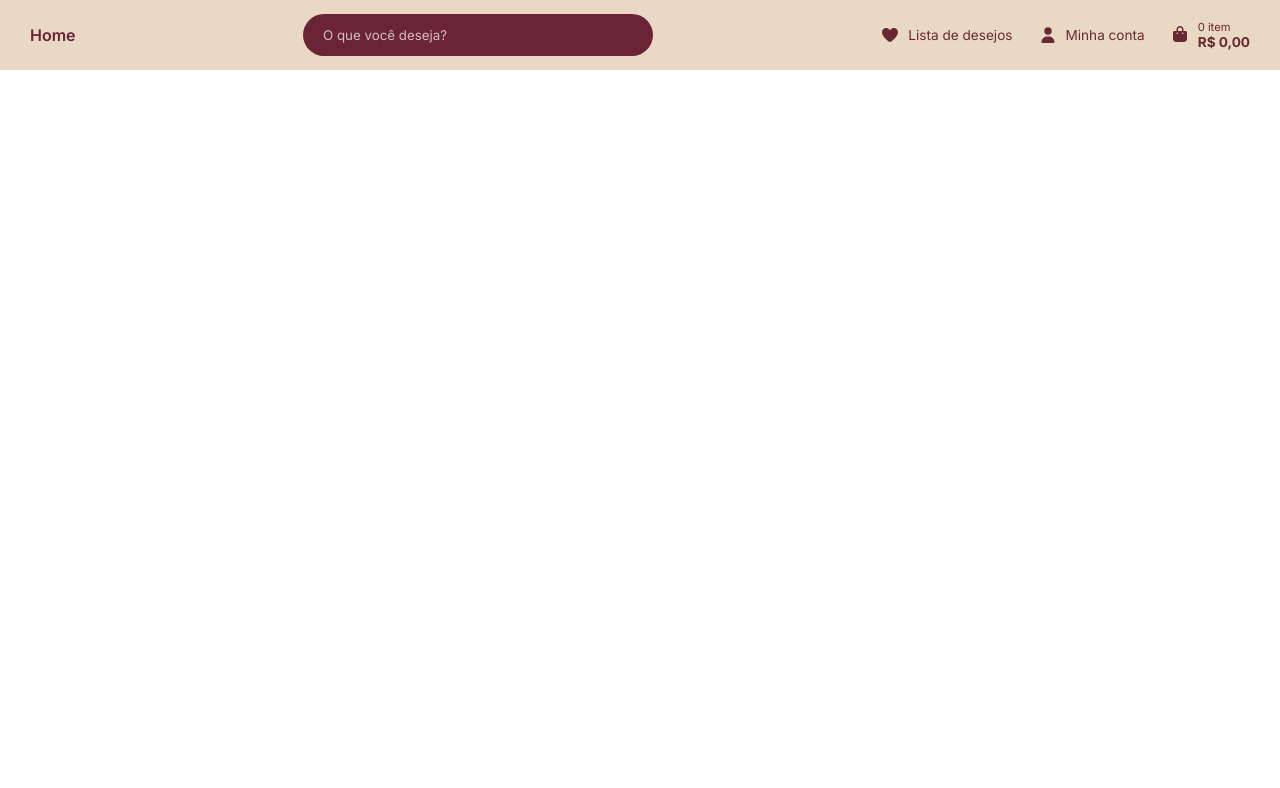
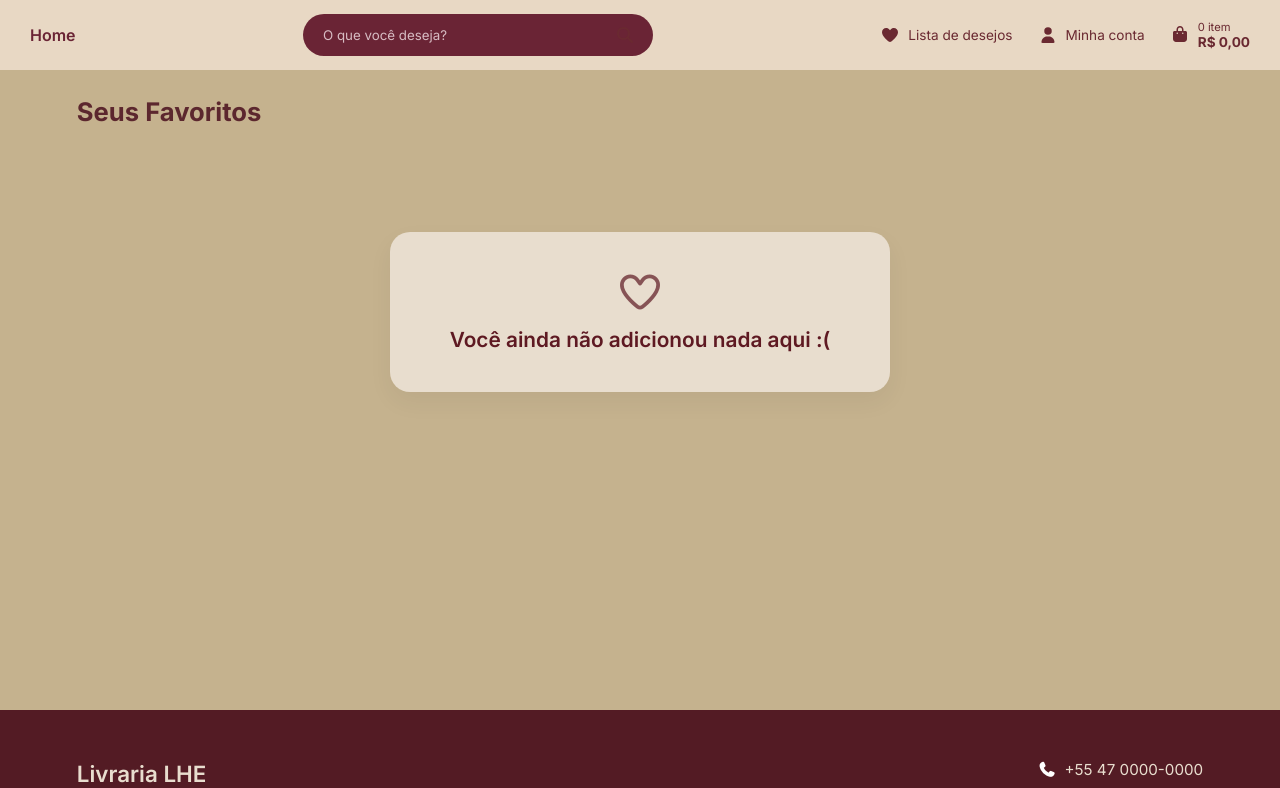
Before and after one commit to halicyafranca/livrariaLHE, a Vue app: page /favoritos in a window 1280 px wide. Shown: the top 788 px of the page. Built offline with nearby package versions, Linux system fonts and the light colour scheme.

Commit message:
adição de mensagens para quando as páginas estiverem vazias

```diff
--- a/index.html
+++ b/index.html
@@ -4,7 +4,7 @@
     <meta charset="UTF-8">
     <link rel="icon" href="/favicon.ico">
     <meta name="viewport" content="width=device-width, initial-scale=1.0">
-    <title>Vite App</title>
+    <title>Livraria LHE</title>
   </head>
   <body>
     <div id="app"></div>
--- a/src/components/Cart/CartPainel.vue
+++ b/src/components/Cart/CartPainel.vue
@@ -6,34 +6,108 @@
      carrinho,
   } = cart
 </script>
+
 <template>
-    <div class="carrinho-painel">
+  <main class="main-carrinho">
+    <div v-if="carrinho.length === 0" class="container-vazio">
+      <div class="cartao-aviso">
+        <i class="fa-solid fa-cart-shopping"></i>
+        <p>Você ainda não adicionou nada aqui :(</p>
+      </div>
+    </div>
+
+    <div v-else class="carrinho-painel">
       <div class="item1">
-    <CartItem v-for="item in carrinho" :key="item.id"
+        <CartItem
+          v-for="item in carrinho"
+          :key="item.id"
           :id="item.id"
           :genero="item.genero"
           :titulo="item.titulo"
           :imagem="item.imagem"
           :preco="item.preco"
-         :quantidade="item.quantidade"/>
+          :quantidade="item.quantidade"
+        />
       </div>
+
       <div class="item2">
-     <CartSummary/>
+        <CartSummary />
       </div>
     </div>
+  </main>
 </template>
+
 <style scoped>
-.carrinho-painel{
-  background-color: #C5AF90;
+.main-carrinho {
+  background-color: #C5B28E;
+  min-height: 80vh;
+  padding: 3vw 6vw;
+  box-sizing: border-box;
+}
+
+.container-vazio {
   display: flex;
+  justify-content: center;
   align-items: center;
-  padding: 20px;
+  min-height: 50vh;
+  width: 100%;
 }
-.item1{
-  border-right: 2px solid #000;
-  width: 80%;
+
+.cartao-aviso {
+  background-color: #E8DDCE;
+  padding: 60px;
+  border-radius: 20px;
+  text-align: center;
+  box-shadow: 0 10px 25px rgba(0, 0, 0, 0.05);
+  display: flex;
+  flex-direction: column;
+  align-items: center;
+  gap: 15px;
 }
-.item2{
-  margin-left: 2vw;
+
+.cartao-aviso p {
+  color: #5E1922;
+  font-size: 1.3rem;
+  font-weight: 600;
+  margin: 0;
+}
+
+i {
+  font-size: 2.5rem;
+  color: #5E1922;
+  opacity: 0.7;
+}
+
+.carrinho-painel {
+  display: flex;
+  justify-content: space-between;
+  align-items: flex-start;
+  gap: 40px;
+  width: 100%;
+}
+
+.item1 {
+  flex: 1;
+  display: flex;
+  flex-direction: column;
+  gap: 20px;
+}
+
+
+.item2 {
+  width: 350px;
+  position: sticky;
+  top: 20px;
+}
+
+@media (max-width: 900px) {
+  .carrinho-painel {
+    flex-direction: column;
+    align-items: center;
+  }
+
+  .item2 {
+    width: 100%;
+  }
 }
 </style>
--- a/src/views/CarrinhoView.vue
+++ b/src/views/CarrinhoView.vue
@@ -1,11 +1,24 @@
 <script setup>
 import CartPainel from '@/components/Cart/CartPainel.vue';
+import AppFooter from '@/components/AppFooter.vue';
 </script>
 
 <template>
 <main>
+    <h2 class="sessao-titulo">Seu carrinho</h2>
 <CartPainel/>
 </main>
+<AppFooter />
 </template>
 <style scoped>
+main {
+  background-color:  #C5B28E;
+    }
+
+    .sessao-titulo {
+    color: #5c272e;
+    padding: 3vw 0 0 5vw;
+    font-size: 2vw;
+    font-weight: 700;
+}
 </style>
--- a/src/views/FavoritosView.vue
+++ b/src/views/FavoritosView.vue
@@ -1,23 +1,98 @@
 <script setup>
 import ProdutosList from '@/components/produtos/ProdutosList.vue';
 import { cart } from '@/utils/CartFun';
+import AppFooter from '@/components/AppFooter.vue';
+
 const {
     favoritos
 } = cart
 </script>
+
 <template>
-    <main class="main">
-    <ProdutosList v-for="produto in favoritos" :key="produto.id" :produto="produto" class="produto1"></ProdutosList>
-</main>
+  <main class="main-favoritos">
+    <h2 class="sessao-titulo">Seus Favoritos</h2>
+
+    <div v-if="favoritos.length === 0" class="container-vazio">
+      <div class="cartao-aviso">
+        <i class="fa-regular fa-heart icone-coracao"></i>
+        <p>Você ainda não adicionou nada aqui :(</p>
+      </div>
+    </div>
+
+    <div v-else class="livraria">
+      <ProdutosList
+        v-for="produto in favoritos"
+        :key="produto.id"
+        :produto="produto"
+        class="produto1"
+      />
+    </div>
+  </main>
+
+  <AppFooter />
 </template>
+
 <style scoped>
-.main{
-    background-color:  #C5AF90;
-    display: grid;
-    grid-template-columns: repeat(3, 1fr);
+.main-favoritos {
+  background-color: #C5B28E;
+  min-height: 80vh;
+  padding: 2vw 6vw 4vw 6vw;
+  box-sizing: border-box;
 }
-.produto1 {
 
+.sessao-titulo {
+    color: #5c272e;
+    font-size: 2vw;
+    margin-bottom: 2vw;
+    font-weight: 700;
+}
 
+.livraria {
+  display: grid;
+  grid-template-columns: repeat(4, 1fr);
+  gap: 20px;
+  width: 100%;
+}
+
+.container-vazio {
+  display: flex;
+  justify-content: center;
+  align-items: center;
+  min-height: 40vh;
+  width: 100%;
+}
+
+.cartao-aviso {
+  background-color: #E8DDCE;
+  padding: 40px 60px;
+  border-radius: 20px;
+  text-align: center;
+  box-shadow: 0 10px 25px rgba(0, 0, 0, 0.05);
+  display: flex;
+  flex-direction: column;
+  align-items: center;
+  gap: 15px;
+}
+
+.cartao-aviso p {
+  color: #5E1922;
+  font-size: 1.3rem;
+  font-weight: 600;
+  margin: 0;
+}
+
+.icone-coracao {
+  font-size: 2.5rem;
+  color: #5E1922;
+  opacity: 0.7;
+}
+
+@media (max-width: 1024px) {
+  .sessao-titulo { font-size: 1.8rem; }
+  .livraria { grid-template-columns: repeat(2, 1fr); }
+}
+
+@media (max-width: 600px) {
+  .livraria { grid-template-columns: 1fr; }
 }
 </style>
--- a/src/views/HomeView.vue
+++ b/src/views/HomeView.vue
@@ -47,7 +47,7 @@ main {
 }
 
 h2 {
-    color: #fff;
+    color: #5c272e;
     font-size: 2vw;
     margin: 0;
 }
```
Lines whose indentation alone changed are shown as unchanged.
